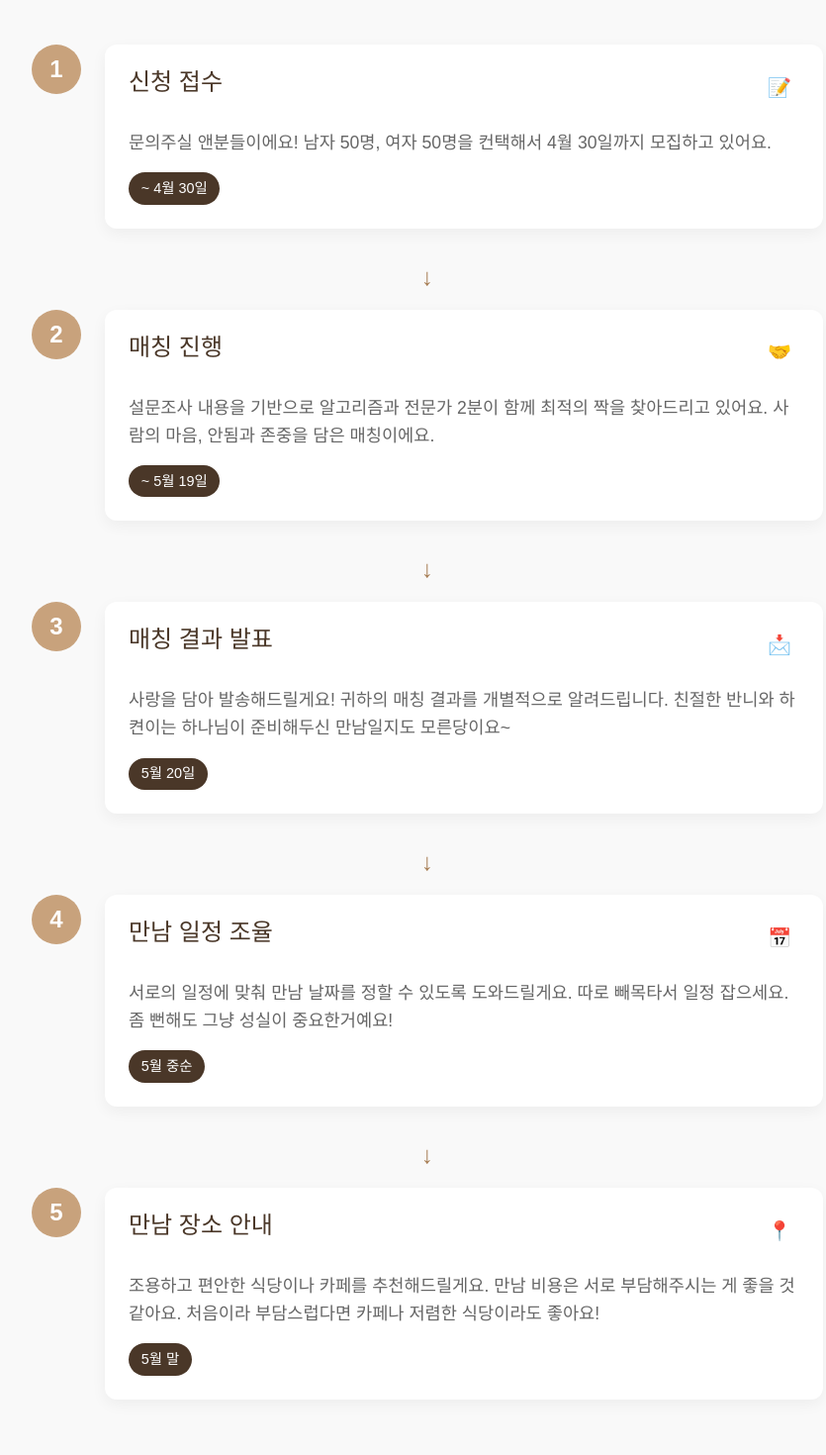
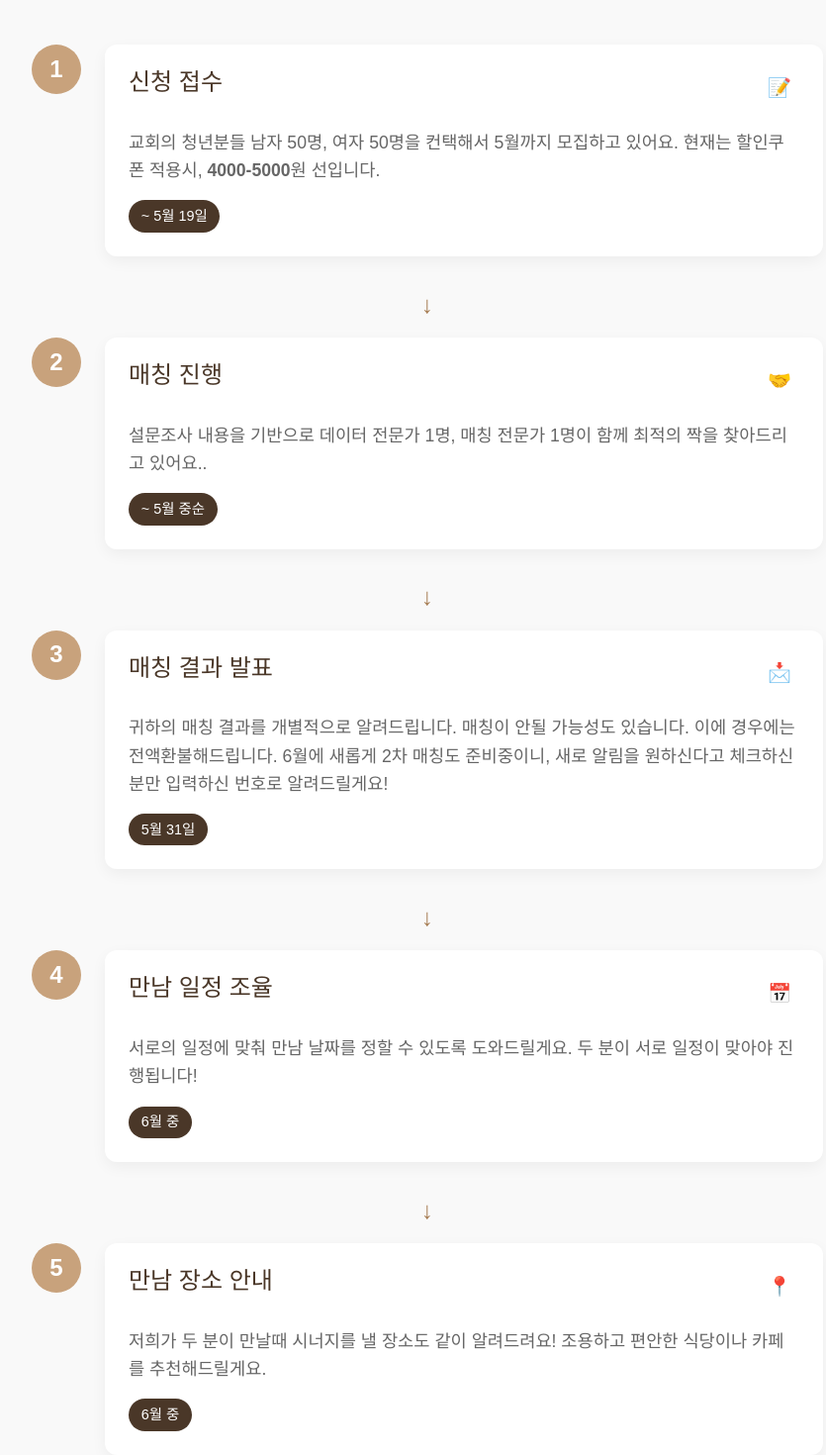
Before and after one commit to tangible-idea/SocialingTeaser, a Vue app: page / in a window 1280 px wide. Shown: the part 1180-2650 px from the top of the page at 99% size, without its empty margins (208-1043 px from the left). Built offline with nearby package versions, Linux system fonts and the light colour scheme; no server answers; the database is empty.

Commit message:
Update Kakao link in footer with clickable URL

```diff
--- a/src/components/FeaturesSection.vue
+++ b/src/components/FeaturesSection.vue
@@ -43,8 +43,8 @@ onMounted(() => {
           <div class="step-icon">
             <i class="icon-signup"></i>
           </div>
-          <p>문의주실 앤분들이에요! 남자 50명, 여자 50명을 컨택해서 4월 30일까지 모집하고 있어요.</p>
-          <div class="date-tag">~ 4월 30일</div>
+          <p>교회의 청년분들 남자 50명, 여자 50명을 컨택해서 5월까지 모집하고 있어요. 현재는 할인쿠폰 적용시, <b>4000-5000원</b> 선입니다.</p>
+          <div class="date-tag">~ 5월 19일</div>
         </div>
       </div>
 
@@ -59,8 +59,8 @@ onMounted(() => {
           <div class="step-icon">
             <i class="icon-matching"></i>
           </div>
-          <p>설문조사 내용을 기반으로 알고리즘과 전문가 2분이 함께 최적의 짝을 찾아드리고 있어요. 사람의 마음, 안됨과 존중을 담은 매칭이에요.</p>
-          <div class="date-tag">~ 5월 19일</div>
+          <p>설문조사 내용을 기반으로 데이터 전문가 1명, 매칭 전문가 1명이 함께 최적의 짝을 찾아드리고 있어요..</p>
+          <div class="date-tag">~ 5월 중순</div>
         </div>
       </div>
 
@@ -75,8 +75,8 @@ onMounted(() => {
           <div class="step-icon">
             <i class="icon-results"></i>
           </div>
-          <p>사랑을 담아 발송해드릴게요! 귀하의 매칭 결과를 개별적으로 알려드립니다. 친절한 반니와 하켠이는 하나님이 준비해두신 만남일지도 모른당이요~</p>
-          <div class="date-tag">5월 20일</div>
+          <p>귀하의 매칭 결과를 개별적으로 알려드립니다. 매칭이 안될 가능성도 있습니다. 이에 경우에는 전액환불해드립니다. 6월에 새롭게 2차 매칭도 준비중이니, 새로 알림을 원하신다고 체크하신 분만 입력하신 번호로 알려드릴게요!</p>
+          <div class="date-tag">5월 31일</div>
         </div>
       </div>
 
@@ -91,8 +91,8 @@ onMounted(() => {
           <div class="step-icon">
             <i class="icon-calendar"></i>
           </div>
-          <p>서로의 일정에 맞춰 만남 날짜를 정할 수 있도록 도와드릴게요. 따로 빼목타서 일정 잡으세요. 좀 뻔해도 그냥 성실이 중요한거예요!</p>
-          <div class="date-tag">5월 중순</div>
+          <p>서로의 일정에 맞춰 만남 날짜를 정할 수 있도록 도와드릴게요. 두 분이 서로 일정이 맞아야 진행됩니다!</p>
+          <div class="date-tag">6월 중</div>
         </div>
       </div>
 
@@ -107,8 +107,9 @@ onMounted(() => {
           <div class="step-icon">
             <i class="icon-location"></i>
           </div>
-          <p>조용하고 편안한 식당이나 카페를 추천해드릴게요. 만남 비용은 서로 부담해주시는 게 좋을 것 같아요. 처음이라 부담스럽다면 카페나 저렴한 식당이라도 좋아요!</p>
-          <div class="date-tag">5월 말</div>
+          <p>저희가 두 분이 만날때 시너지를 낼 장소도 같이 알려드려요!
+            조용하고 편안한 식당이나 카페를 추천해드릴게요. </p>
+          <div class="date-tag">6월 중</div>
         </div>
       </div>
     </div>
--- a/src/components/FooterSection.vue
+++ b/src/components/FooterSection.vue
@@ -40,7 +40,7 @@ onMounted(() => {
 
       <div class="footer-section">
         <h3>문의하기</h3>
-        <p>카카오: @tangibleidea</p>
+        <p>카카오: <a href="http://pf.kakao.com/_JaFsn">@텐저블아이디어</a></p>
         <p>이메일: <a href="mailto:mark.choi@tangibleidea.net">mark.choi@tangibleidea.net</a></p>
       </div>
 
```
